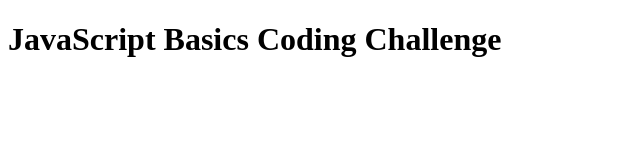
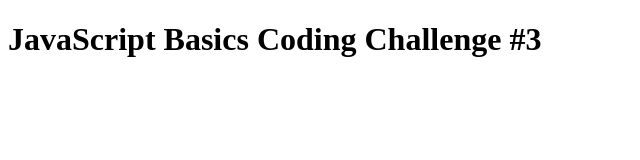
Before and after one commit to ashlym1/Coding-Challenge-3, a plain HTML site: page index.html in a window 1280 px wide. Shown: the full height of the page, 0-640 px from the left. Drawn offline with Linux system fonts and the light colour scheme.

Commit message:
Updated the H1 tag in index.html

```diff
--- a/index.html
+++ b/index.html
@@ -6,7 +6,7 @@
     <title>Objects and Arrays Challenge</title>
 </head>
 <body>
-    <h1>JavaScript Basics Coding Challenge</h1>
+    <h1>JavaScript Basics Coding Challenge #3</h1>
     <script src="cc_3.js"></script>
 </body>
 </html>
```
